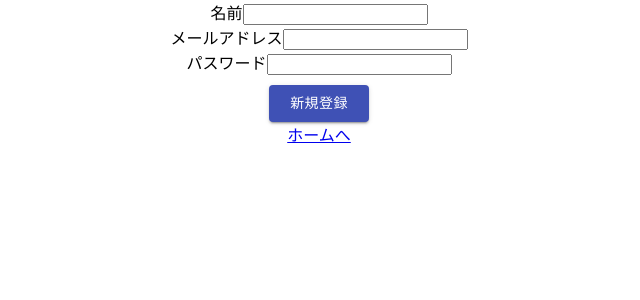
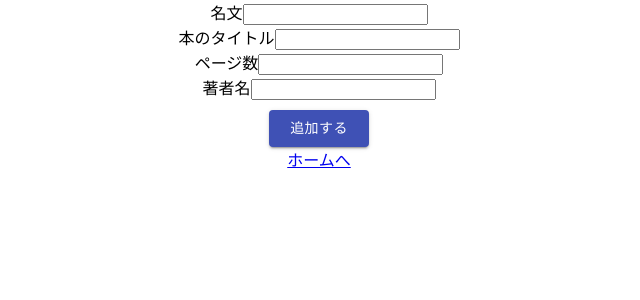
Before and after one commit to kons16/meibun, a React (Create React App) app in the folder frontend/: page /post_book in a window 1280 px wide. Shown: the top 300 px of the page, without its empty margins (321-961 px from the left). Built offline with nearby package versions, Linux system fonts and the light colour scheme.

Commit message:
PostBook.tsxを修正

```diff
--- a/frontend/src/components/PostBook.tsx
+++ b/frontend/src/components/PostBook.tsx
@@ -30,9 +30,12 @@ class PostBook extends Component<{}, State> {
 
     // 名文情報をpostする
     handleFormSubmit = () => {
-        axios.post('http://localhost:8000/new_book',
-            {'sentence': this.state.sentence, 'title': this.state.title, 'author': this.state.author, 'pages': this.state.pages})
+        axios.post('http://localhost:8000/post_book',
+            {'sentence': this.state.sentence, 'title': this.state.title, 'author': this.state.author, 'pages': this.state.pages},
+            {withCredentials: true})
             .then((response) => {
+                /// TODO
+                console.log("ok");
             })
             .catch(() => {
                 console.log("post fail");
@@ -44,20 +47,24 @@ class PostBook extends Component<{}, State> {
             <div>
                 <div id="form">
                     <div>
-                        <span className="label">名前</span>
-                        <input type="text" name="name" onChange={this.onChange} />
+                        <span className="label">名文</span>
+                        <input type="text" name="sentence" onChange={this.onChange} />
                     </div>
                     <div>
-                        <span className="label">メールアドレス</span>
-                        <input type="text" name="email" onChange={this.onChange} />
+                        <span className="label">本のタイトル</span>
+                        <input type="text" name="title" onChange={this.onChange} />
                     </div>
                     <div>
-                        <span className="label">パスワード</span>
-                        <input type="password" name="password" onChange={this.onChange} />
+                        <span className="label">ページ数</span>
+                        <input type="text" name="pages" onChange={this.onChange} />
+                    </div>
+                    <div>
+                        <span className="label">著者名</span>
+                        <input type="text" name="author" onChange={this.onChange} />
                     </div>
                     <Button variant="contained" color="primary"　style={{ marginTop: 10, width: 100 }}
                             onClick={this.handleFormSubmit} >
-                        新規登録
+                        追加する
                     </Button>
                 </div>
                 <Link to="/">ホームへ</Link>
```
